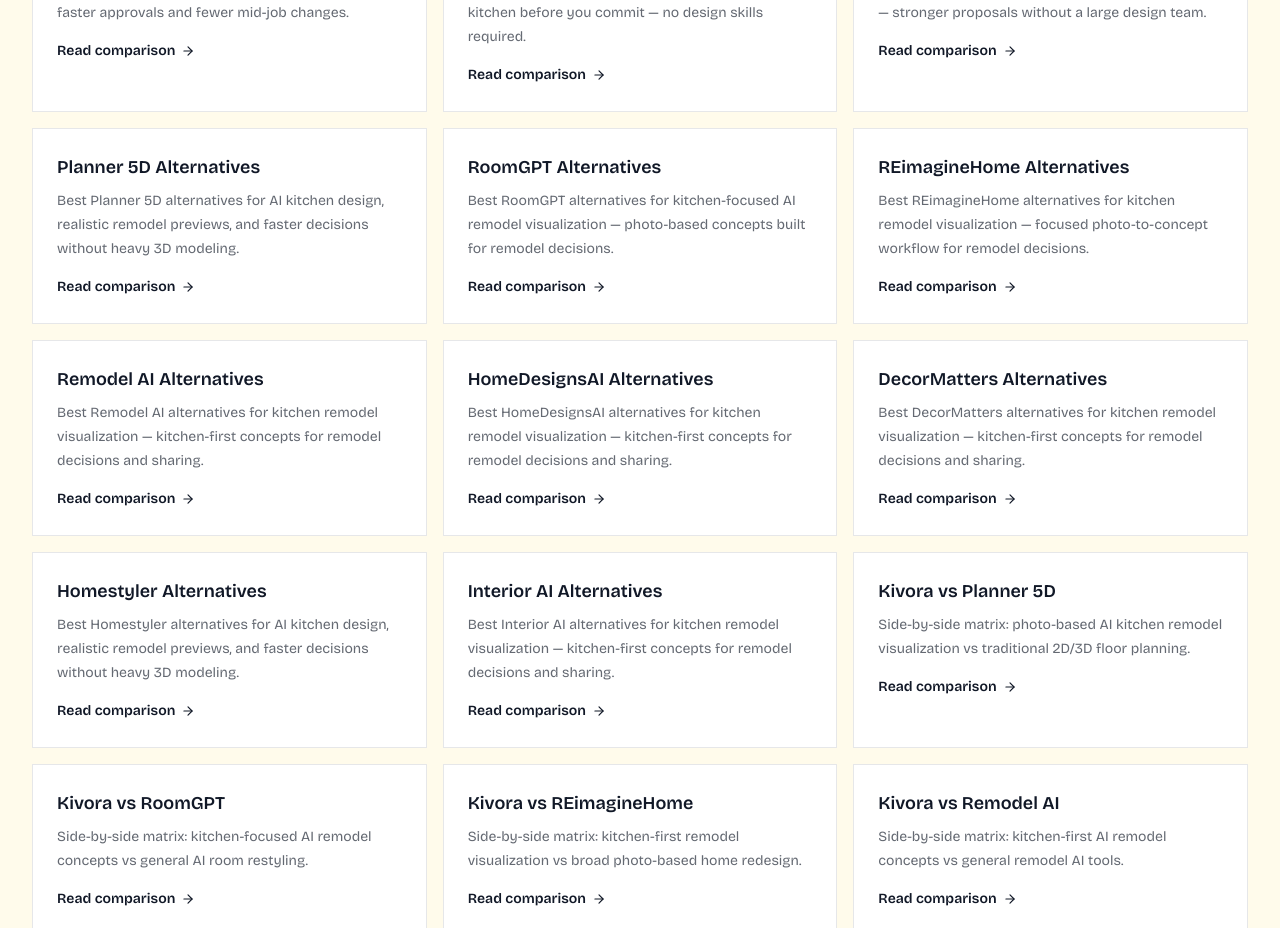
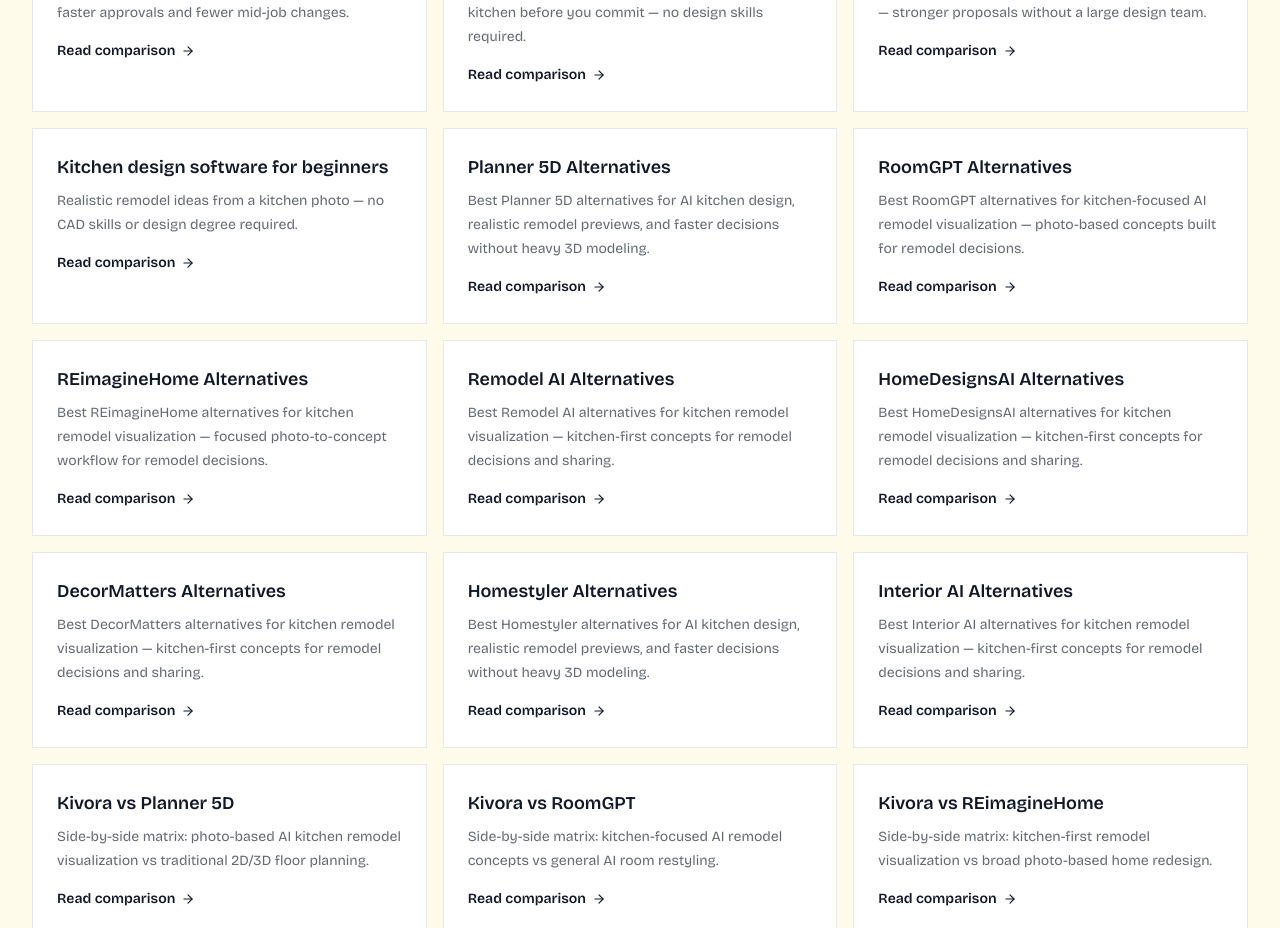
Before and after one commit to KarlGusta/kivora-next, a Next.js app: page /resources in a window 1280 px wide. Shown: the part 1740-2668 px from the top of the page. Built offline with nearby package versions, Linux system fonts and the light colour scheme.

Commit message:
List kitchen design software for beginners on Resources

```diff
--- a/app/resources/page.jsx
+++ b/app/resources/page.jsx
@@ -101,6 +101,12 @@ const clusterPages = [
     label: "Kitchen remodel software for small businesses",
     description:
       "Client-ready remodel concepts from a kitchen photo — stronger proposals without a large design team.",
+  },
+  {
+    href: "/kitchen-design-software-for-beginners",
+    label: "Kitchen design software for beginners",
+    description:
+      "Realistic remodel ideas from a kitchen photo — no CAD skills or design degree required.",
   },
   {
     href: "/planner-5d-alternatives",
```
